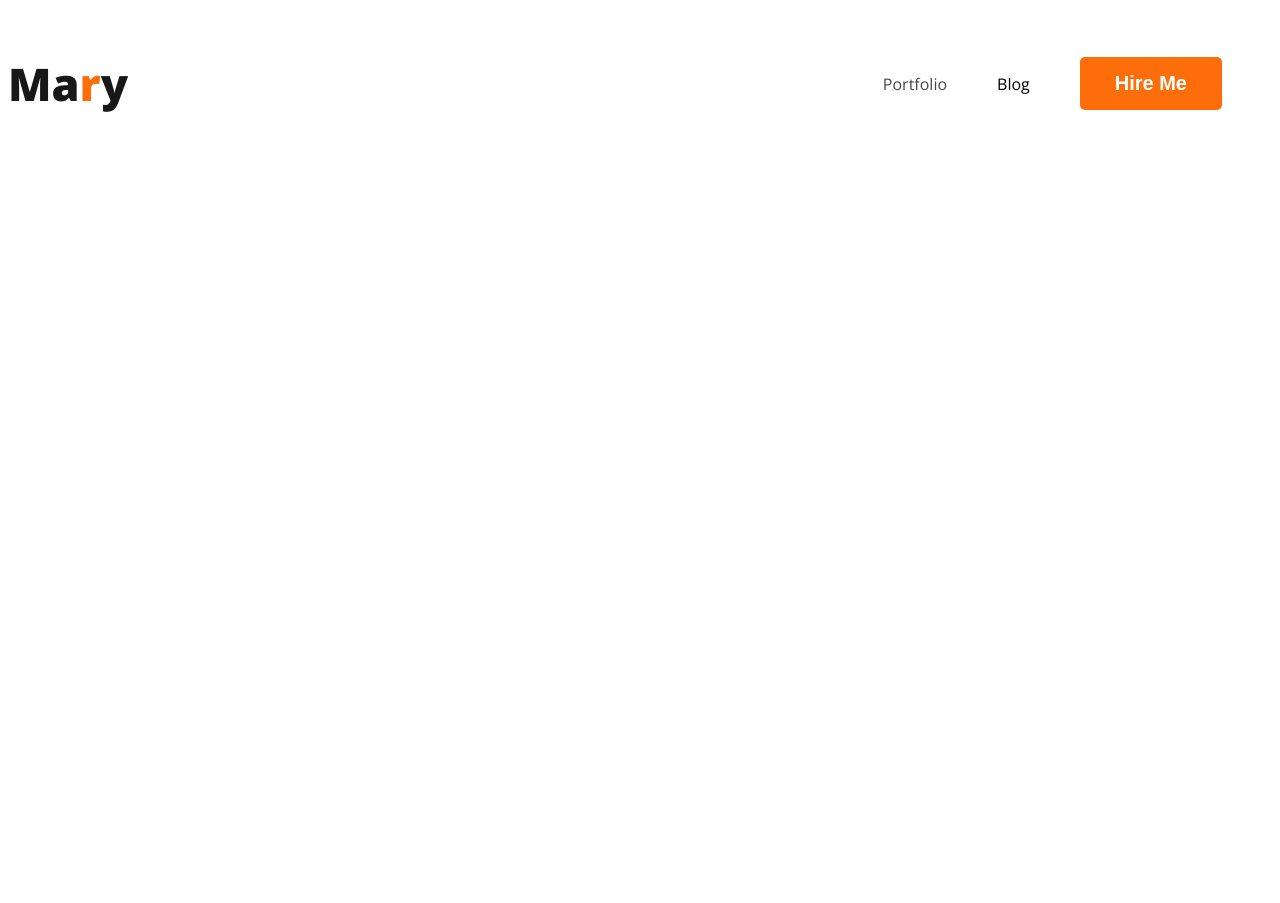
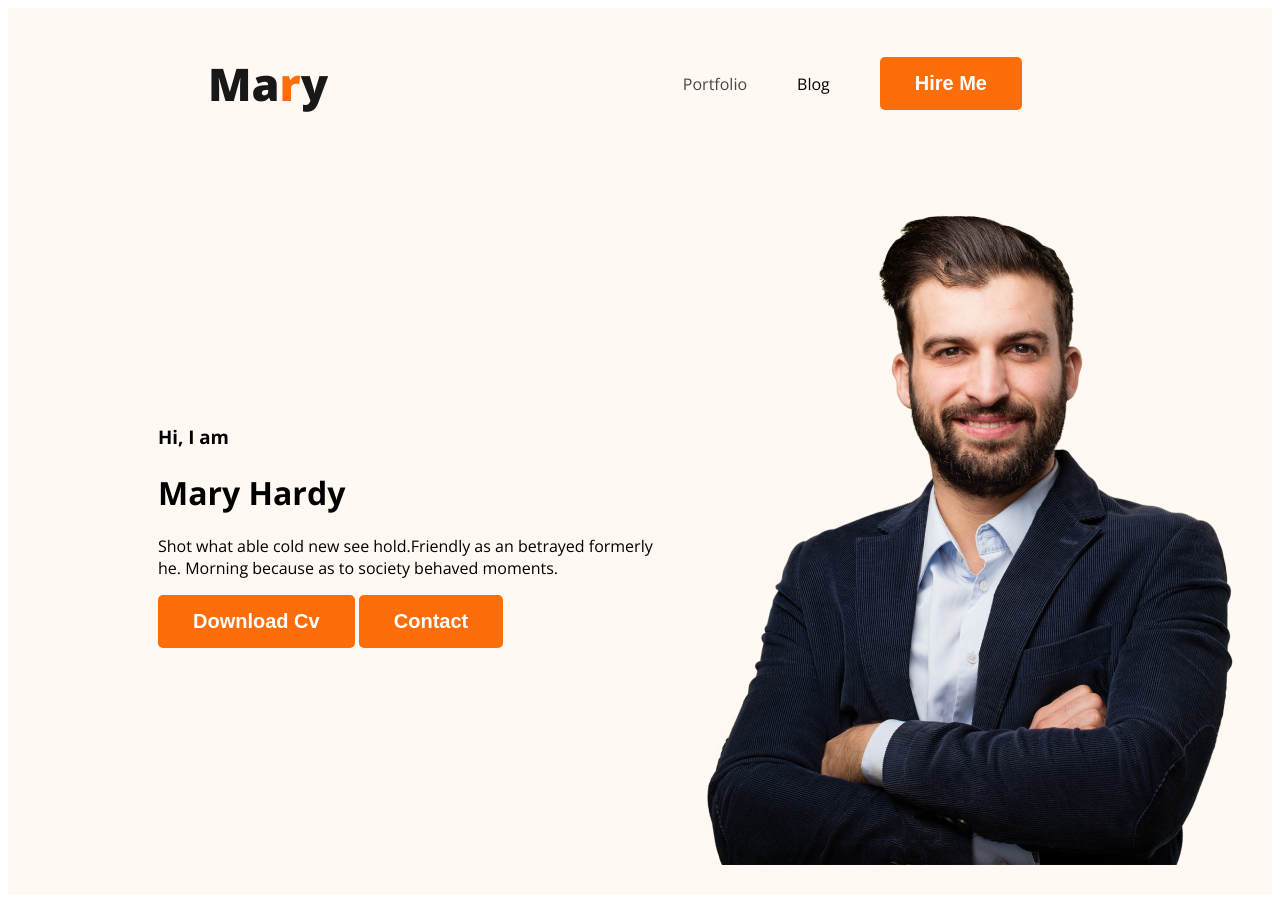
Before and after one commit to shafi1424/web-development-portfolio, a plain HTML site: page index.html in a window 1280 px wide. Before the commit the page ends 800 px from the top, so only its background shows below. Drawn offline with nearby package versions, Linux system fonts and the light colour scheme.

Commit message:
picture and some adding

```diff
--- a/index.html
+++ b/index.html
@@ -12,7 +12,7 @@
 
 </head>
 <body>
-    <header>
+    <header class="header">
         <nav>
             <h3 class="nav-title">Ma<span class="text-primary">r</span>y</h3>
             <ul>
@@ -21,6 +21,19 @@
                 <li><button class="btn-primary">Hire Me</button></li>
             </ul>
         </nav>
+
+        <div class="banner">
+            <div>
+                <h3 class="banner-greeting">Hi, I  am</h3>
+                <h1 class="banner-title">Mary Hardy</h1>
+                <p>Shot what able cold new see hold.Friendly as an betrayed formerly he. Morning because as to society behaved moments.</p>
+                <button class="btn-primary">Download Cv</button>
+                <button class="btn-primary">Contact</button>
+            </div>
+            <img class="profile-pic" src="images/hardy.png" alt="">
+        </div>
+
+
 
     </header>
 
--- a/styles/portfolio.css
+++ b/styles/portfolio.css
@@ -6,6 +6,7 @@ nav{
     display:flex;
     align-items: center;
     justify-content: space-between;
+    margin: 0px 200px;
 
 }
 .nav-title{
@@ -41,3 +42,17 @@ nav a{
     color:#474747
 
 }
+
+.header{
+    background-color: #FFF8F3;;
+}
+
+.banner{
+    padding: 30px 30px 30px 150px;
+    display: flex;
+    align-items: center;
+}
+.banner .profile-pic{
+    width: 584px;
+
+}
```
